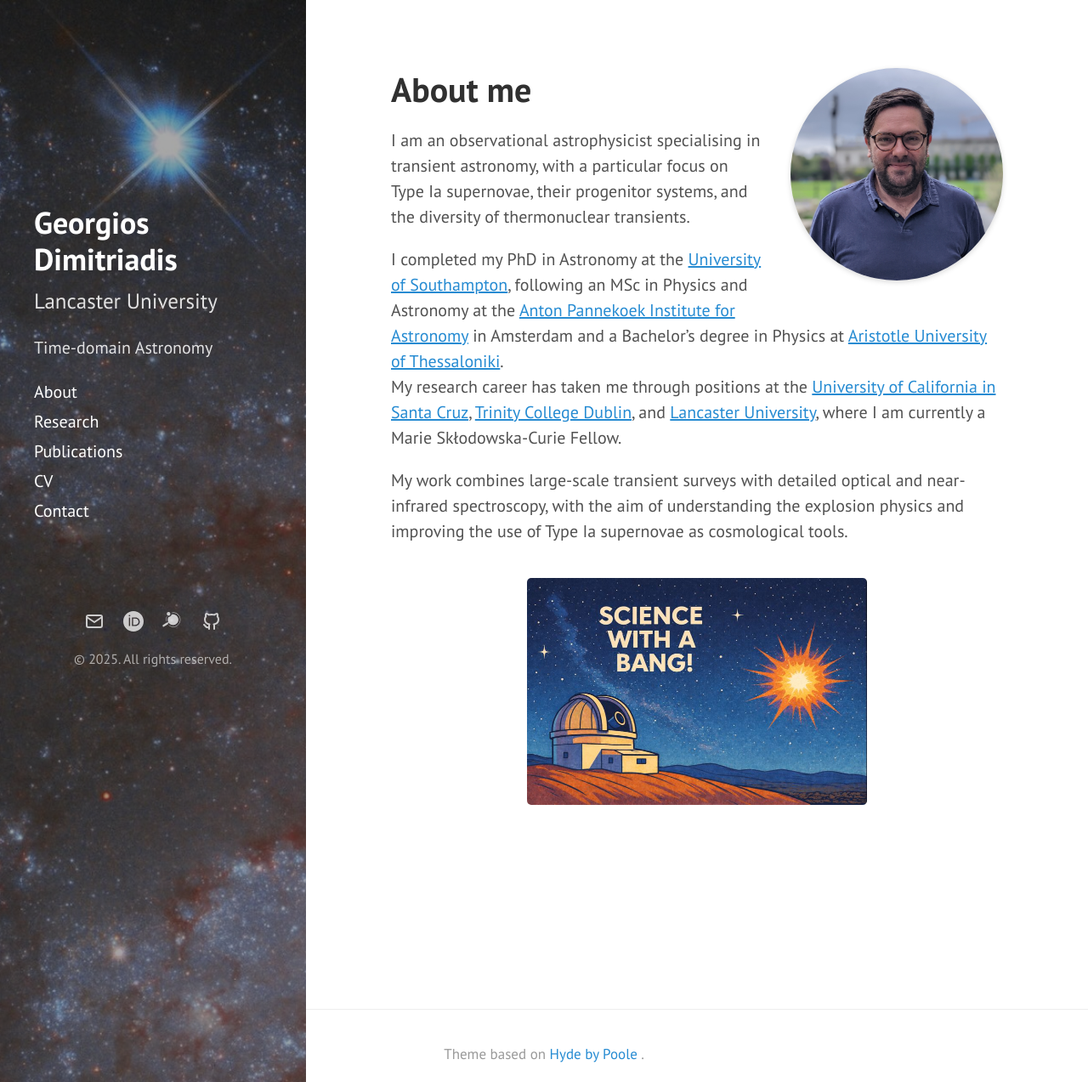
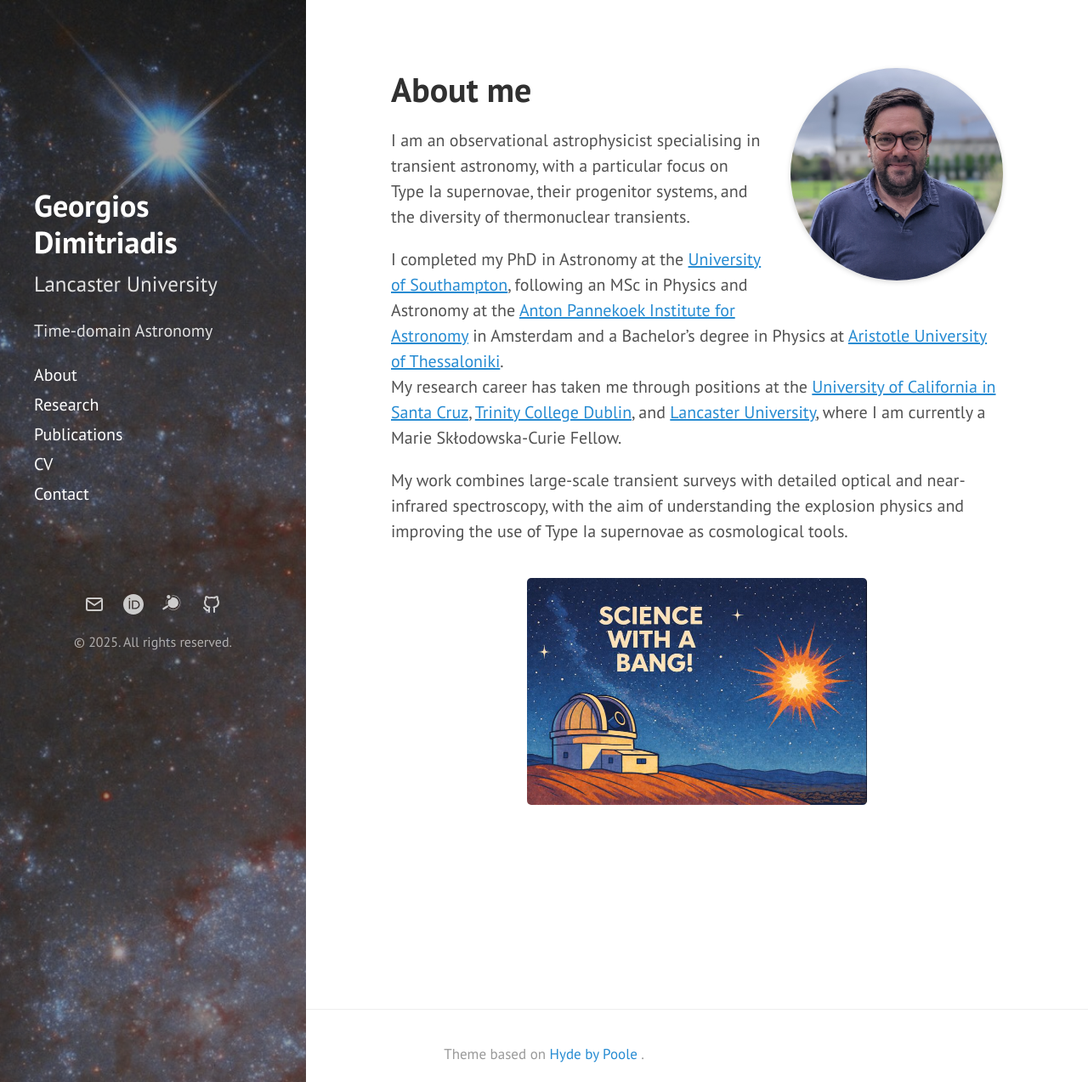
Before and after one commit to geodimitriadis/geodimitriadis.github.io, a Jekyll site: the page built from index.md, in a window 1280 px wide and 1273 px high. Shown: the whole window at 85% size. Built offline with Jekyll 4.4.1, drawn with Linux system fonts in a browser that asks for light colours.

Commit message:
Update hyde.css

```diff
--- a/public/css/hyde.css
+++ b/public/css/hyde.css
@@ -139,7 +139,7 @@ a.sidebar-nav-item:focus {
 @media (min-width: 48em) {
   .sidebar-sticky {
     position: absolute;
-    top: 12rem;
+    top: 11rem;
     bottom: 1.5rem;
     left: 1rem;
     right: 1rem;
```
